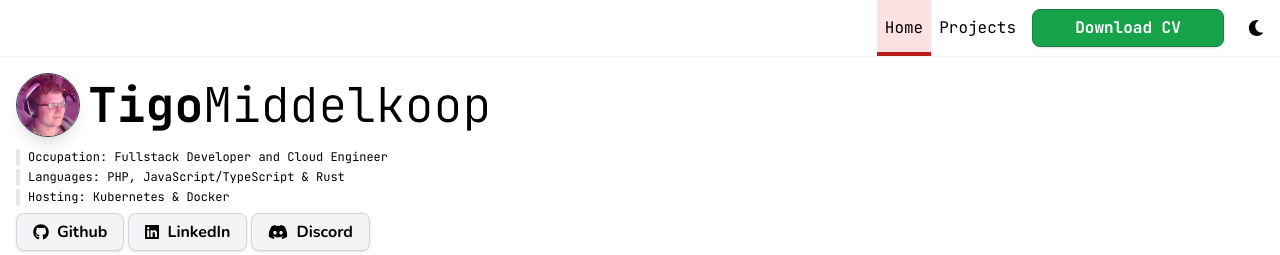
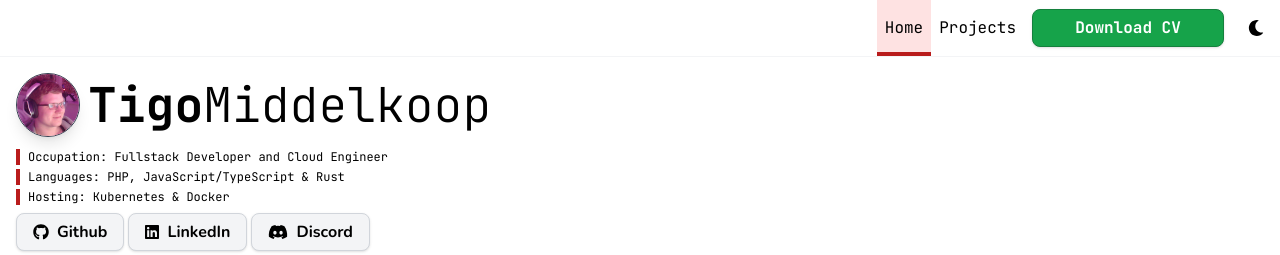
Before and after one commit to tigomiddelkoop/Portfolio, a Next.js app: page / in a window 1280 px wide. Shown: the top 255 px of the page. Built offline with nearby package versions, Linux system fonts and the light colour scheme.

Commit message:
Add colors

```diff
--- a/src/pages/index.tsx
+++ b/src/pages/index.tsx
@@ -46,14 +46,15 @@ export default function Home({skills}) {
                         {/* Job function and quick summary of languages */
                         }
                         <div className={"items-start space-y-1 text-xs sm:text-left"}>
-                            <p className="jetbrains border-l-4 pl-2">Occupation: Fullstack Developer and Cloud
-                                Engineer</p>
-                            <p className="jetbrains border-l-4 pl-2">Languages: PHP, JavaScript/TypeScript & Rust</p>
-                            <p className="jetbrains border-l-4 pl-2">Hosting: Kubernetes & Docker</p>
+                            <p className="jetbrains dark:border-white border-red-700 border-l-4 pl-2">
+                                Occupation: Fullstack Developer and Cloud Engineer
+                            </p>
+                            <p className="jetbrains dark:border-white border-red-700 border-l-4 pl-2">Languages: PHP, JavaScript/TypeScript & Rust</p>
+                            <p className="jetbrains dark:border-white border-red-700 border-l-4 pl-2">Hosting: Kubernetes & Docker</p>
                         </div>
 
                         {/* Some socials */}
-                        <div className={"flex space-x-1 mb-0.5"}>
+                        <div className={"flex flex-wrap space-x-1"}>
                             <a rel={"noreferrer noopener _blank"}
                                href={"https://github.com/tigomiddelkoop"}>
                                 <Button color={"primary"}>
```
